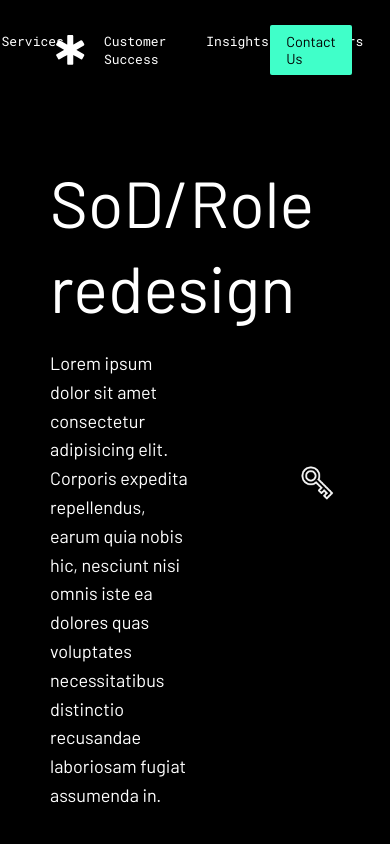
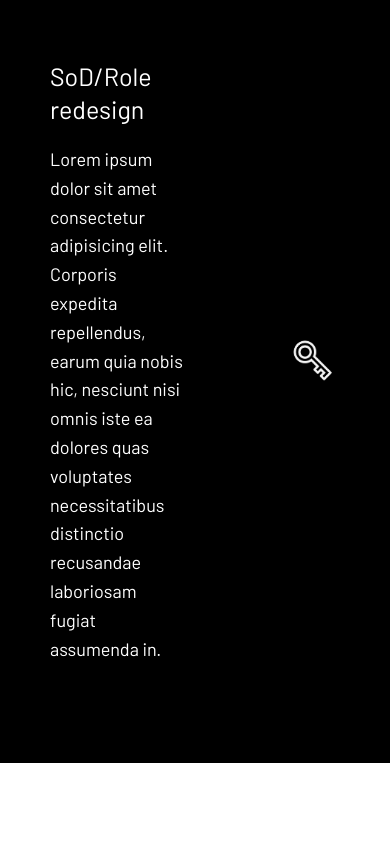
Before and after one commit to webanatomysocial-blip/S4access, a React (Vite) app: page /sod-role-redesign in a window 390 px wide. Shown: the top 844 px of the page. Built offline with nearby package versions, Linux system fonts and the light colour scheme.

Commit message:
responcive started

```diff
--- a/src/components/Header.jsx
+++ b/src/components/Header.jsx
@@ -27,7 +27,8 @@ function Header() {
   };
 
   return (
-    <nav className={isScrolled ? 'scrolled' : ''}>
+    <div className=' only-windows'>
+    <nav className={isScrolled ? 'scrolled' : '' }>
       <div className="logo">
         <Link to="/">
           <img className="main-logo" src={logo} alt="S4access Logo" />
@@ -96,6 +97,7 @@ function Header() {
         <Link to="/contact">Contact Us</Link>
       </div>
     </nav>
+    </div>
   );
 }
 
--- a/src/css/Header.css
+++ b/src/css/Header.css
@@ -6,7 +6,16 @@ html {
 * {
   margin: 0;
   padding: 0;
+  /* background-color: #003377; */
 }
+
+
+.only-windows{
+  display: block !important;
+}
+.only-mobile{
+    display: none !important;
+  }
 
 .green-bg-text-heading {
   color: rgb(255, 255, 255);
@@ -542,3 +551,25 @@ nav.scrolled {
   background-color: #2d856c;
   color: white;
 }
+
+
+
+
+
+
+@media only screen and (max-width: 800px) {
+  .only-windows{
+  display: none !important;
+}
+  .only-mobile{
+    display: block !important;
+  }
+  .extra-big-heading-text-white {
+  font-size: 25px;
+  font-weight: 400;
+  line-height: 1.3em;
+}
+footer{
+  display: none !important;
+}
+}
--- a/src/css/InnerServices.css
+++ b/src/css/InnerServices.css
@@ -613,3 +613,19 @@
   background: transparent;
   border: 2px solid white;
 }
+
+
+
+
+
+
+
+@media only screen and (max-width: 800px) {
+  .service-left {
+  width: 100%;
+  display: flex;
+  flex-direction: column;
+  gap: 20px;
+}
+
+}
--- a/src/pages/SAPAccessReview.jsx
+++ b/src/pages/SAPAccessReview.jsx
@@ -54,7 +54,7 @@ export default function SAPAccessReview() {
             Lorem ipsum dolor sit amet consectetur adipisicing elit. Corporis expedita repellendus, earum quia nobis hic, nesciunt nisi omnis iste ea dolores quas voluptates necessitatibus distinctio recusandae laboriosam fugiat assumenda in.
           </p>
         </div>
-        <div className="service-right">
+        <div className="service-right only-windows">
           <div className="service-image">
             <img src={image} alt="cloud compliance" />
           </div>
@@ -213,7 +213,7 @@ export default function SAPAccessReview() {
         </div>
       </section> */}
 
-      <section className="strength-showcase" id="strength-show">
+      <section className="strength-showcase only-windows" id="strength-show">
         <div className="strength-left">
           <h2 className="big-heading-text-white">Case Studies</h2>
           <p className="text-white">
@@ -258,7 +258,7 @@ export default function SAPAccessReview() {
 
       </section>
 
-      <section className="strength-bottom">
+      <section className="strength-bottom  only-windows">
         <div className="stat-card">
           <div className="stat-box">
             <div className="stat-topline">
@@ -300,7 +300,7 @@ export default function SAPAccessReview() {
       <FAQTemplate title="FAQs" faqs={faqs} />
       {/* FAQs section end */}
 
-      <section className="service-cta-section">
+      <section className="service-cta-section only-windows">
         <div className="service-cta-content">
           <div className="cta-flex-container">
             <div className="cta-text">
```
